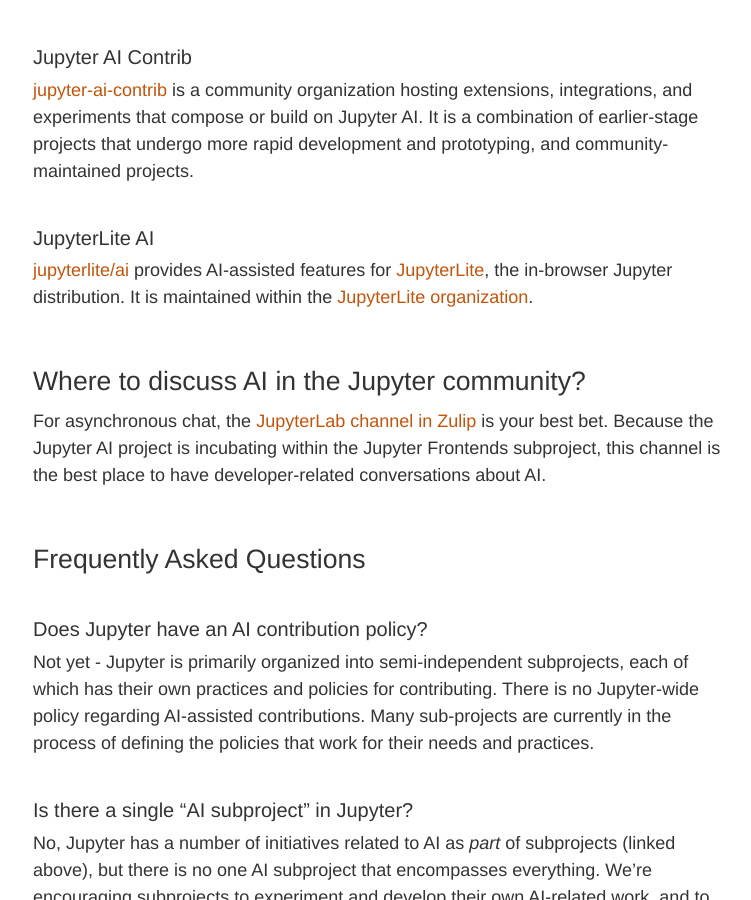
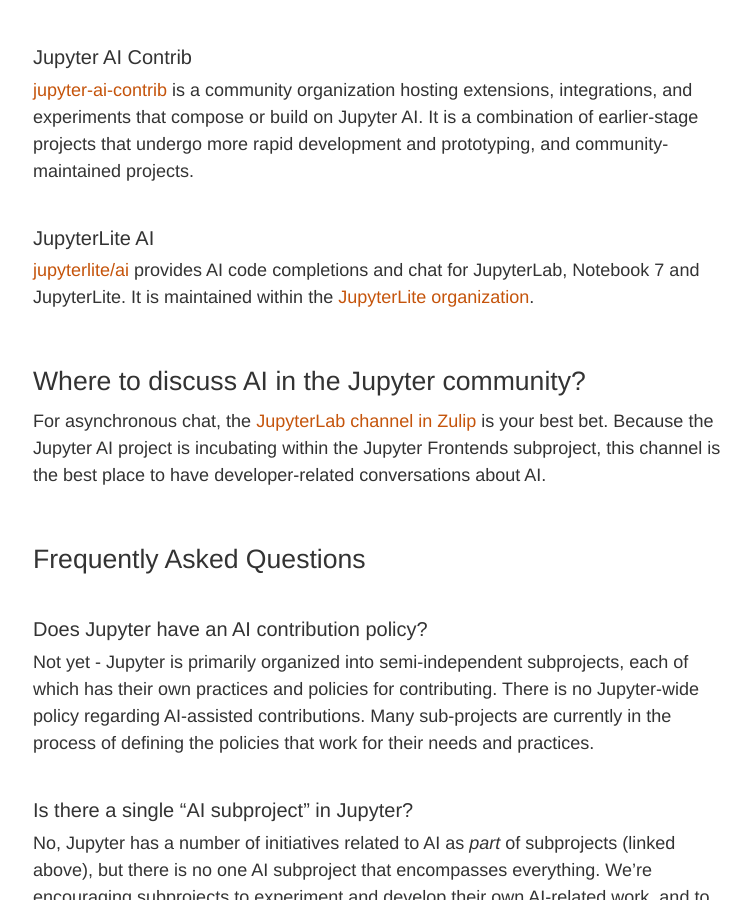
Before and after one commit to jupyter/jupyter.github.io, a Jekyll site: the page built from ai.md, in a window 1280 px wide and 900 px high, scrolled down 617 px. Shown: the whole window, without its empty margins (256-1007 px from the left). Built offline with Jekyll 4.4.1, drawn with Linux system fonts in a browser that asks for light colours; comment, search, counter and statistics services are not loaded.

Commit message:
Do not describe jupyterlite/ai in terms of jupyterlite

```diff
--- a/ai.md
+++ b/ai.md
@@ -22,7 +22,7 @@
 
 ### JupyterLite AI
 
-[jupyterlite/ai](https://github.com/jupyterlite/ai) provides AI-assisted features for [JupyterLite](https://jupyterlite.readthedocs.io/), the in-browser Jupyter distribution. It is maintained within the [JupyterLite organization](https://github.com/jupyterlite).
+[jupyterlite/ai](https://github.com/jupyterlite/ai) provides AI code completions and chat for JupyterLab, Notebook 7 and JupyterLite. It is maintained within the [JupyterLite organization](https://github.com/jupyterlite).
 
 ## Where to discuss AI in the Jupyter community?
 
```
